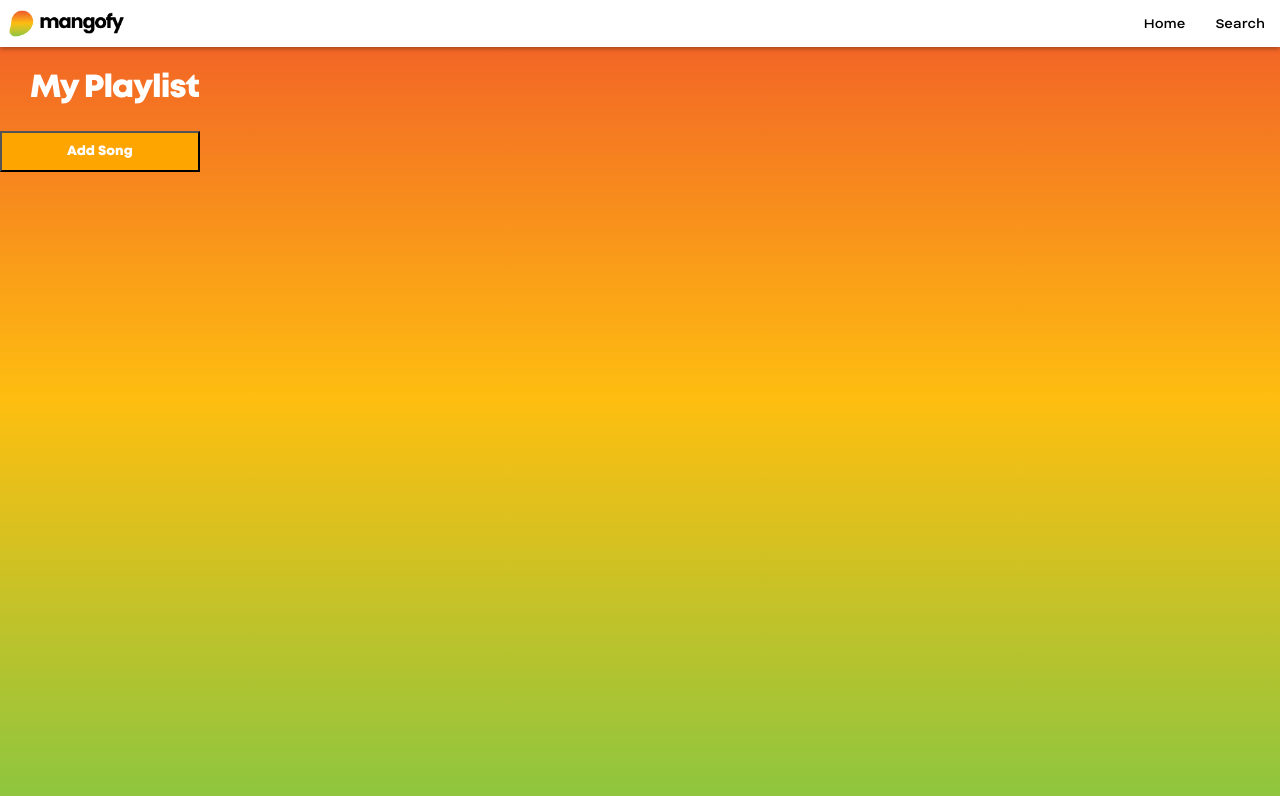
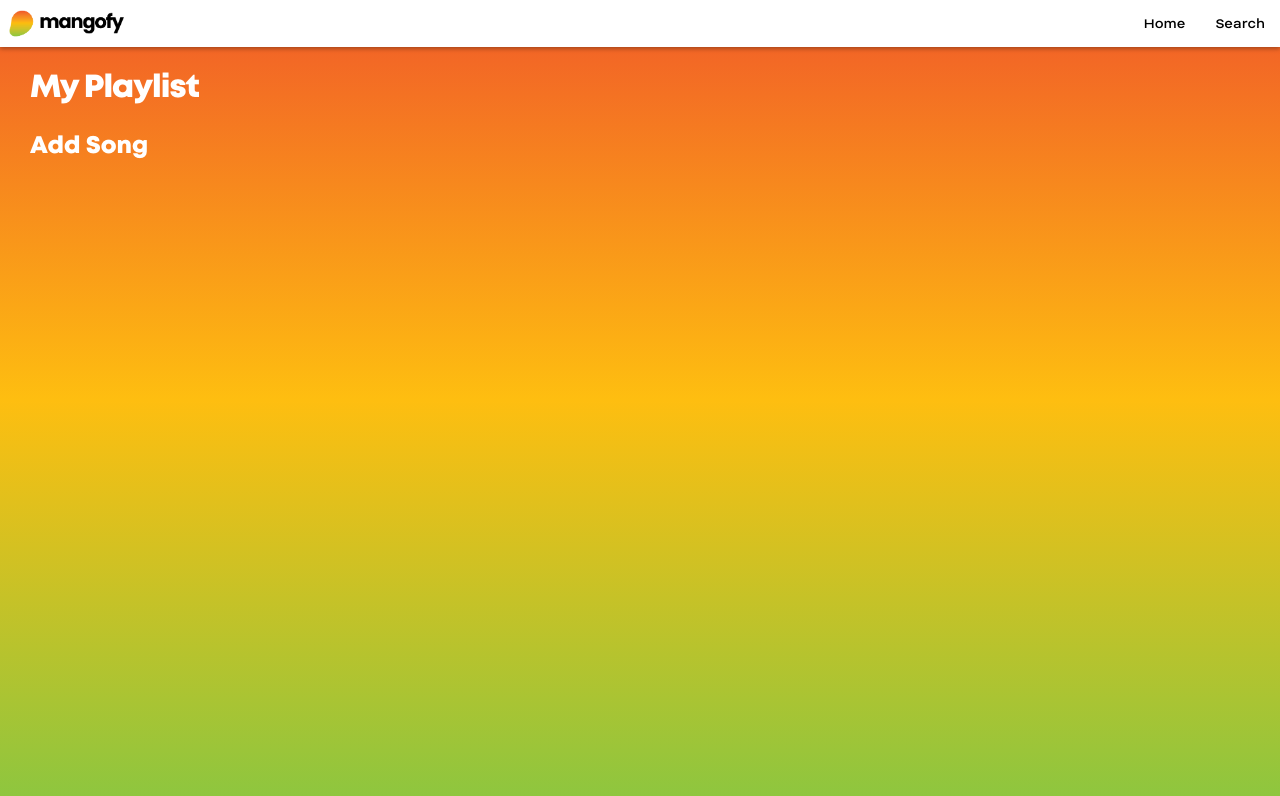
Before and after one commit to jreysp/mangofy, a React (Create React App) app: page /myplaylist in a window 1280 px wide. Shown: the top 796 px of the page. Built offline with nearby package versions, Linux system fonts and the light colour scheme; no server answers; the database is empty; sample sign-in values are in the browser's storage.

Commit message:
Stylized Add Song button

```diff
--- a/src/routes/MyPlaylist.js
+++ b/src/routes/MyPlaylist.js
@@ -29,16 +29,7 @@ function MyPlaylist(){
             <div>
                 <button
                     onClick={() => navigate("/addsong")}
-                    style={{
-                        paddingLeft: "65px",
-                        paddingRight: "65px",
-                        paddingTop: "10px",
-                        paddingBottom: "10px",
-                        fontFamily: "Mont Heavy",
-                        color: "white",
-                        backgroundColor: "orange",
-                        marginBottom: "10px",
-                    }} >
+                    className="daily_generate">
                     Add Song
                 </button>
             </div>
```
